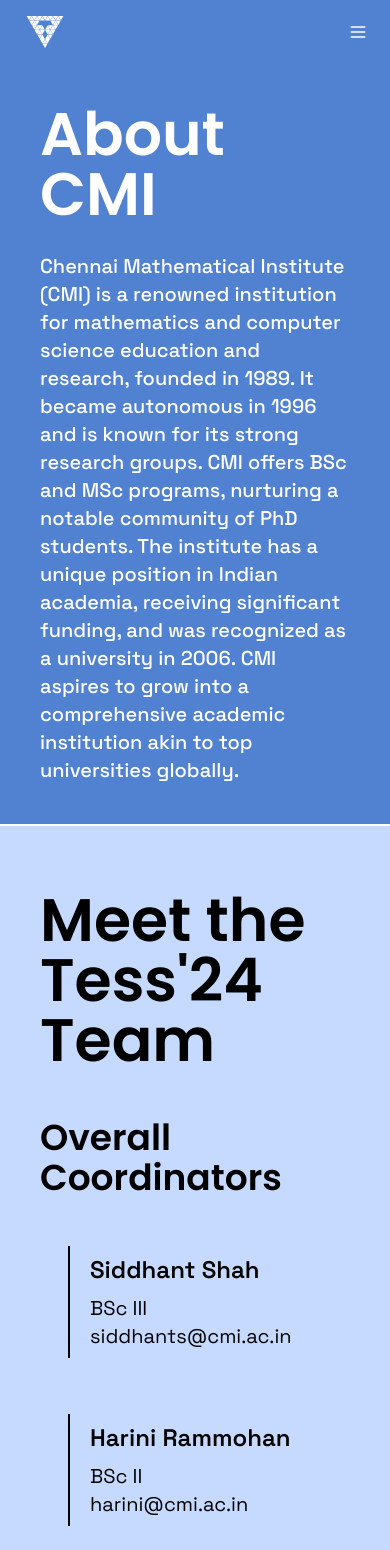
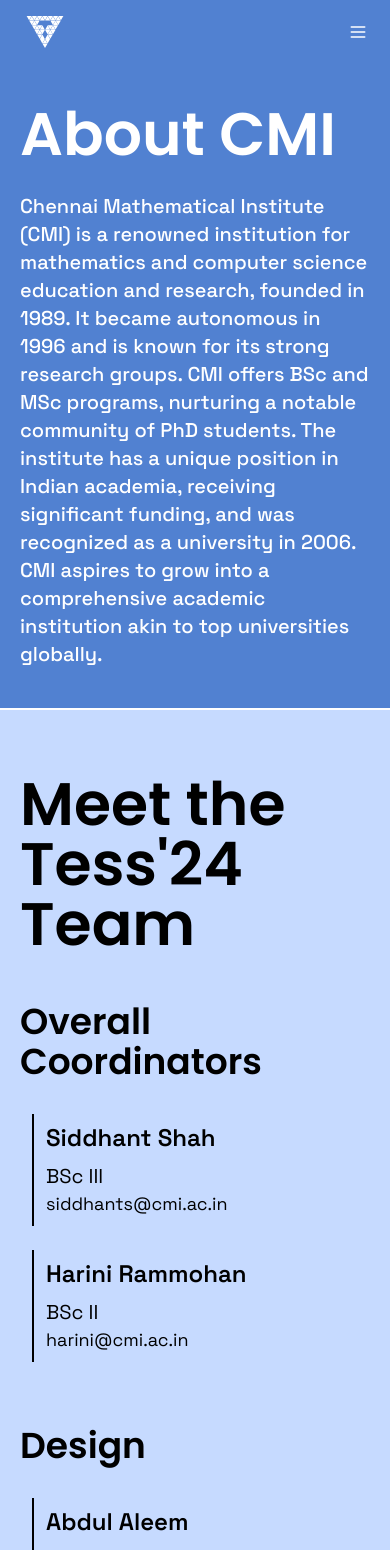
Before and after one commit to Tessellate-CMI/tessellate-frontend, a SvelteKit app: page /about-us in a window 390 px wide. Shown: the top 1550 px of the page. Built offline with nearby package versions, Linux system fonts and the light colour scheme; a web font is replaced by a local one.

Commit message:
fix: formatting fixes on about-us page

```diff
--- a/src/routes/about-us/+page.svelte
+++ b/src/routes/about-us/+page.svelte
@@ -7,16 +7,16 @@
 <Navbar absolute={false} bgColor="bg-second-blue" textWhite={true} />
 
 <div
-    class="grid w-full grid-cols-1 border-b-2 border-white bg-second-blue px-10
-            pb-10 text-white sm:grid-cols-3 sm:pb-12 sm:pt-24"
+    class="grid w-full grid-cols-1 border-b-2 border-white bg-second-blue px-5 lg:px-10
+            pb-10 text-white lg:grid-cols-3 sm:pb-12 sm:pt-24"
 >
     <h1
-        class="col-span-1 h-full w-full border-white pb-2 pt-10 font-heading text-6xl font-semibold sm:pb-12 sm:text-8xl"
+        class="lg:col-span-1 h-full w-full border-white pb-2 pt-10 font-heading text-6xl font-semibold sm:pb-12 sm:text-8xl"
     >
         About CMI
     </h1>
     <p
-        class=" col-span-2 max-w-screen-lg pt-5 text-xl font-medium sm:border-l-2 sm:pb-12 sm:pl-16 sm:pr-8 sm:text-2xl"
+        class="lg:col-span-2 max-w-screen-lg pt-5 text-xl font-medium lg:border-l-2 sm:pb-12 lg:pl-16 sm:pr-8 sm:text-2xl"
     >
         Chennai Mathematical Institute (CMI) is a renowned institution for mathematics and computer
         science education and research, founded in 1989. It became autonomous in 1996 and is known
@@ -27,7 +27,7 @@
     </p>
 </div>
 
-<div class="w-full bg-main-blue pl-10 text-black">
+<div class="w-full bg-main-blue pl-5 md:pl-10 text-black">
     <h1 class="pb-2 pt-16 font-heading text-6xl font-semibold sm:pb-8 sm:text-8xl">
         Meet the Tess'24 Team
     </h1>
@@ -45,13 +45,13 @@
                     {#each teamName.members as member}
                         <div>
                             <div
-                                class="m-7 flex max-w-[300px] flex-col border-l-2 border-black p-2 px-5 text-xl"
+                                class="m-3 md:m-7 flex max-w-[300px] flex-col border-l-2 border-black p-2 px-3 md:px-5 text-xl"
                             >
                                 <div class="pb-2 text-2xl font-semibold sm:text-3xl">
                                     {member.name}
                                 </div>
                                 <div>{member.batch}</div>
-                                <a href="mailto:{member.email}" class="hover:text-blue-600"
+                                <a href="mailto:{member.email}" class="text-lg sm:text-xl hover:text-blue-600"
                                     >{member.email}</a
                                 >
                             </div>
```
